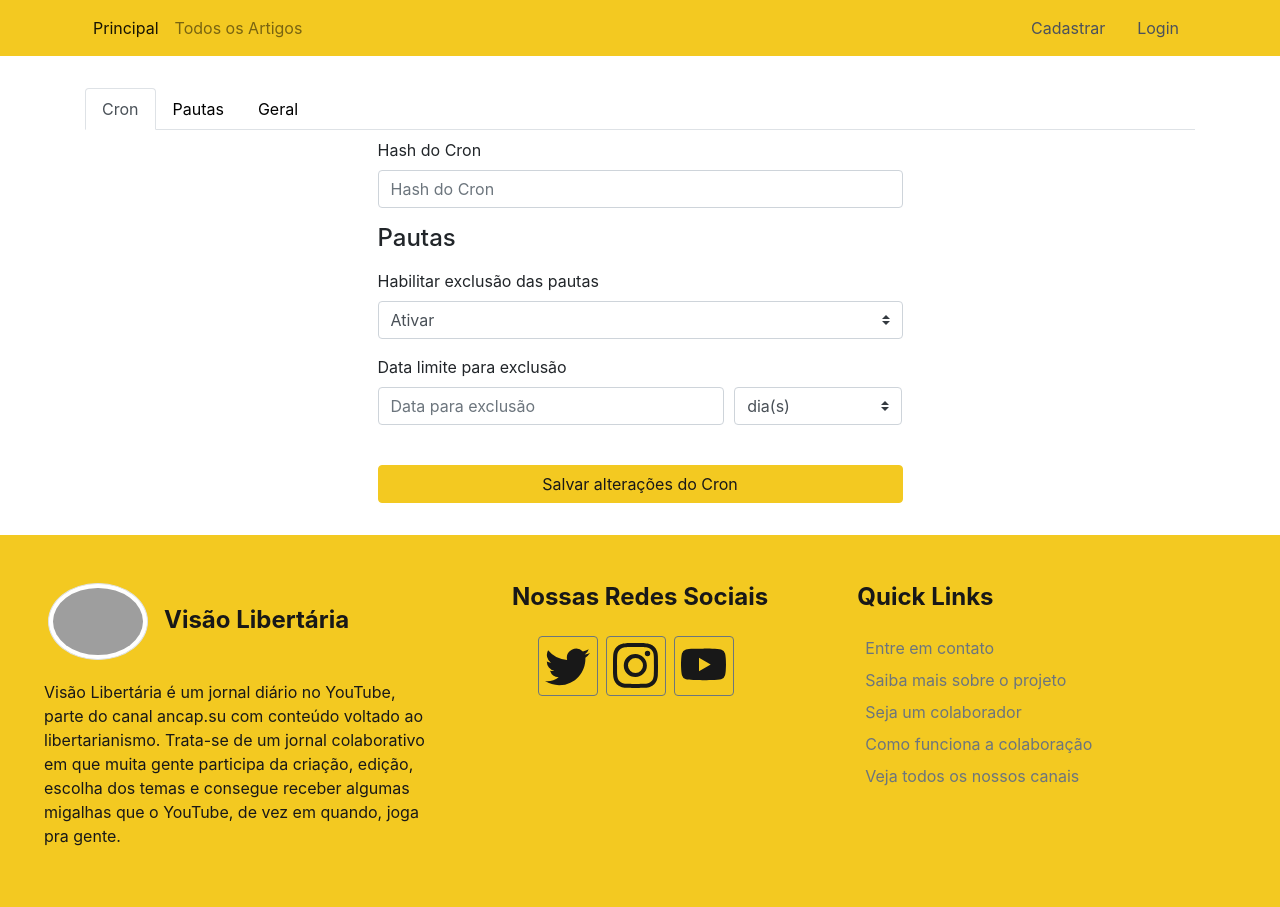
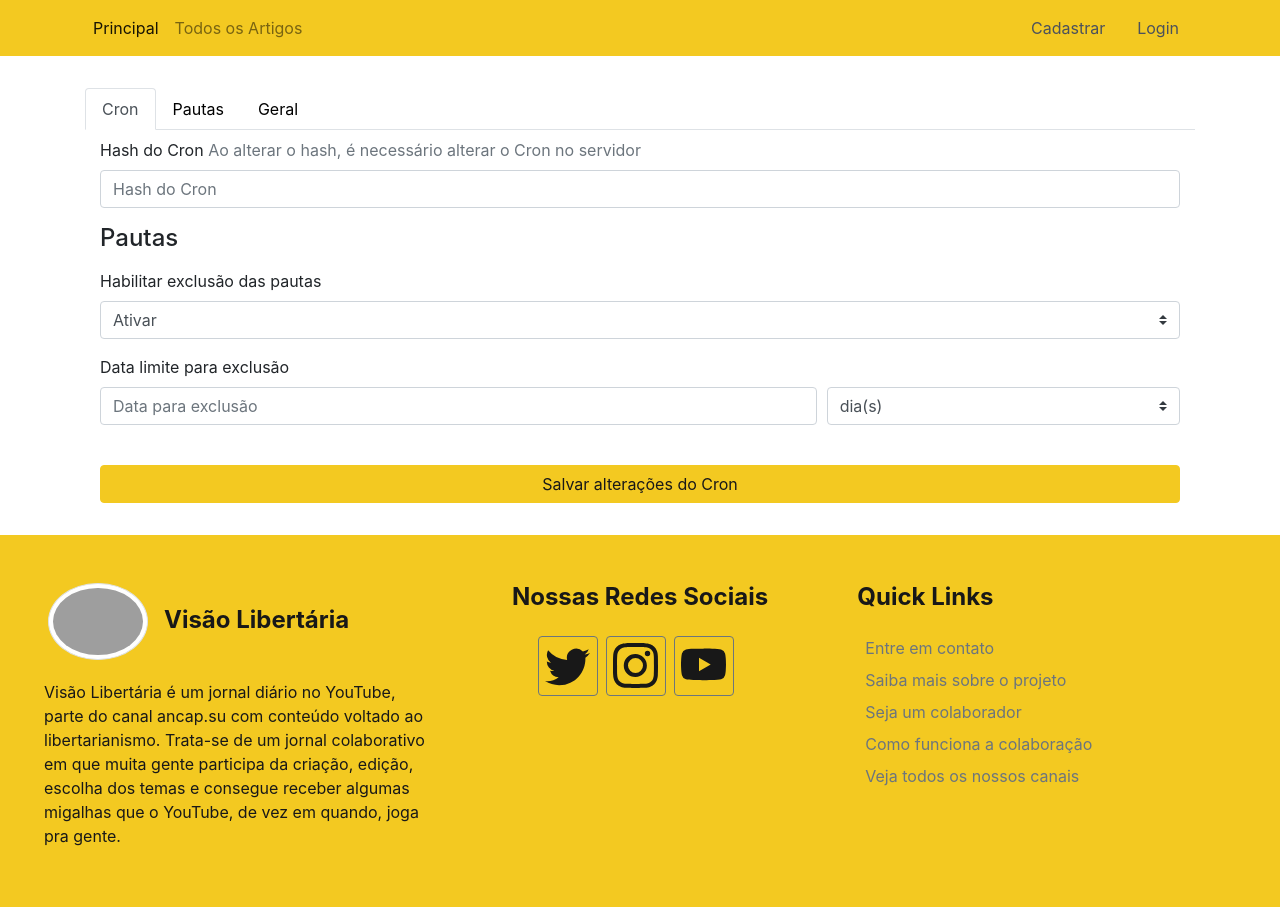
Before and after one commit to KoreaComK/visao-libertaria-site, a CodeIgniter 4 app: the page made by app/Views/colaboradores/administracao_detail.php in a window 1280 px wide. Shown: the part 211-1118 px from the top of the page. Run offline with PHP 8.4 and a stand-in for CodeIgniter, Linux system fonts and the light colour scheme; the template is opened without the code that fills it, so the values that code supplies are empty; some libraries are stand-ins or nearby versions; grey boxes are pictures that could not be loaded.

Commit message:
Adicionando gestão do Cron no site

```diff
--- a/app/Views/colaboradores/administracao_detail.php
+++ b/app/Views/colaboradores/administracao_detail.php
@@ -11,24 +11,31 @@ use CodeIgniter\I18n\Time;
 	<div class="container">
 		<div class="row">
 			<div class="col-lg-12">
+				<div class="mensagem p-3 mb-2 rounded text-white text-center collapse col-12"></div>
 				<ul class="nav nav-tabs" id="myTab" role="tablist">
 					<li class="nav-item" role="presentation">
-						<button class="nav-link active" id="cron-tab" data-toggle="tab" data-target="#cron" type="button" role="tab" aria-controls="cron" aria-selected="true">Cron</button>
+						<button class="nav-link active" id="cron-tab" data-toggle="tab" data-target="#cron"
+							type="button" role="tab" aria-controls="cron" aria-selected="true">Cron</button>
 					</li>
 					<li class="nav-item" role="presentation">
-						<button class="nav-link" id="pautas-tab" data-toggle="tab" data-target="#pautas" type="button" role="tab" aria-controls="pautas" aria-selected="false">Pautas</button>
+						<button class="nav-link" id="pautas-tab" data-toggle="tab" data-target="#pautas" type="button"
+							role="tab" aria-controls="pautas" aria-selected="false">Pautas</button>
 					</li>
 					<li class="nav-item" role="presentation">
-						<button class="nav-link" id="gerais-tab" data-toggle="tab" data-target="#gerais" type="button" role="tab" aria-controls="gerais" aria-selected="false">Geral</button>
+						<button class="nav-link" id="gerais-tab" data-toggle="tab" data-target="#gerais" type="button"
+							role="tab" aria-controls="gerais" aria-selected="false">Geral</button>
 					</li>
 				</ul>
 				<div class="tab-content" id="myTabContent">
-					<div class="tab-pane fade d-flex justify-content-center mt-2 show active" id="cron" role="tabpanel" aria-labelledby="cron-tab">
-						<form class="col-12 col-md-6" novalidate="yes" method="post" id="pautas_form">
+					<div class="tab-pane fade d-flex justify-content-center mt-2 show active" id="cron" role="tabpanel"
+						aria-labelledby="cron-tab">
+						<form class="col-12" novalidate="yes" method="post" id="pautas_form">
 							<div class="mb-3">
-								<label for="username">Hash do Cron</label>
+								<label for="username">Hash do Cron <span class="text-muted">Ao alterar o hash, é necessário alterar o Cron no servidor</span></label>
 								<div class="input-group">
-									<input type="text" class="form-control" id="cron_hash" placeholder="Hash do Cron" name="cron_hash" required value="<?= (isset($post)) ? ($post['cron_hash']) : (''); ?>">
+									<input type="text" class="form-control" id="cron_hash" placeholder="Hash do Cron"
+										name="cron_hash" required
+										value="<?= (isset($dados['cron_hash'])) ? ($dados['cron_hash']) : (''); ?>">
 								</div>
 							</div>
 
@@ -38,9 +45,11 @@ use CodeIgniter\I18n\Time;
 
 							<div class="mb-3">
 								<label for="titulo">Habilitar exclusão das pautas</label>
-								<select class="custom-select" id="status">
-									<option selected value="A">Ativar</option>
-									<option value="I">Inativar</option>
+								<select class="custom-select" id="cron_pautas_status_delete" name="cron_pautas_status_delete">
+									<option value="1" <?= (isset($dados['cron_pautas_status_delete']) && $dados['cron_pautas_status_delete'] == '1') ? ('selected') : (''); ?>>Ativar
+									</option>
+									<option value="0" <?= (isset($dados['cron_pautas_status_delete']) && $dados['cron_pautas_status_delete'] == '0') ? ('selected') : (''); ?>>Inativar
+									</option>
 								</select>
 							</div>
 
@@ -48,20 +57,26 @@ use CodeIgniter\I18n\Time;
 								<label for="titulo">Data limite para exclusão</label>
 								<div class="form-row">
 									<div class="col-md-8 mb-8">
-										<input type="number" class="form-control" id="cron_pautas_data_delete_number" placeholder="Data para exclusão" name="cron_pautas_data_delete_number" required value="<?= (isset($post)) ? ($post['cron_pautas_data_delete_number']) : (''); ?>">
+										<input type="number" class="form-control" id="cron_pautas_data_delete_number"
+											placeholder="Data para exclusão" name="cron_pautas_data_delete_number"
+											required min="1"
+											value="<?= (isset($dados['cron_pautas_data_delete'])) ? (explode(' ', $dados['cron_pautas_data_delete'])[0]) : (''); ?>">
 									</div>
 									<div class="col-md-4 mb-4">
-										<select class="custom-select" id="cron_pautas_data_delete_time" name="cron_pautas_data_delete_time">
-											<option selected value="days">dia(s)</option>
-											<option value="weeks">semana(s)</option>
-											<option value="months">mes(es)</option>
-											<option value="years">ano(s)</option>
+										<select class="custom-select" id="cron_pautas_data_delete_time"
+											name="cron_pautas_data_delete_time">
+											<option selected value="days" <?= (isset($dados['cron_pautas_data_delete']) && explode(' ', $dados['cron_pautas_data_delete'])[1] == 'days') ? ('selected') : (''); ?>>dia(s)</option>
+											<option value="weeks" <?= (isset($dados['cron_pautas_data_delete']) && explode(' ', $dados['cron_pautas_data_delete'])[1] == 'weeks') ? ('selected') : (''); ?>>semana(s)</option>
+											<option value="months" <?= (isset($dados['cron_pautas_data_delete']) && explode(' ', $dados['cron_pautas_data_delete'])[1] == 'months') ? ('selected') : (''); ?>>mes(es)</option>
+											<option value="years" <?= (isset($dados['cron_pautas_data_delete']) && explode(' ', $dados['cron_pautas_data_delete'])[1] == 'years') ? ('selected') : (''); ?>>ano(s)</option>
 										</select>
 									</div>
 								</div>
 							</div>
 
-							<button class="btn btn-primary btn-block mb-3" type="submit">Salvar alterações do Cron</button>
+							<button class="btn btn-primary btn-block mb-3 salvar-config" type="button">Salvar alterações
+								do
+								Cron</button>
 						</form>
 					</div>
 					<div class="tab-pane fade" id="pautas" role="tabpanel" aria-labelledby="pautas-tab">...</div>
@@ -73,4 +88,37 @@ use CodeIgniter\I18n\Time;
 	</div>
 </div>
 
+<script type="text/javascript">
+	$(".salvar-config").on("click", function () {
+		form = new FormData(pautas_form);
+		submit(form);
+	});
+
+	function submit(form) {
+		$.ajax({
+			url: "<?php echo base_url('colaboradores/admin/administracao'); ?>",
+			method: "POST",
+			data: form,
+			processData: false,
+			contentType: false,
+			cache: false,
+			dataType: "json",
+			beforeSend: function () { $('#modal-loading').modal('show'); },
+			complete: function () { $('#modal-loading').modal('hide'); },
+			success: function (retorno) {
+				$('.mensagem').show();
+				$('.mensagem').html(retorno.mensagem);
+				if (retorno.status) {
+					$('.mensagem').removeClass('bg-danger');
+					$('.mensagem').addClass('bg-success');
+				} else {
+					$('.mensagem').addClass('bg-danger');
+					$('.mensagem').removeClass('bg-success');
+				}
+			}
+		});
+	}
+</script>
+
+
 <?= $this->endSection(); ?>
--- a/app/Views/layouts/main.php
+++ b/app/Views/layouts/main.php
@@ -128,7 +128,7 @@
 									<a class="nav-link dropdown-toggle" href="#" role="button" data-toggle="dropdown" aria-expanded="false">Administração</a>
 									<div class="dropdown-menu vl-bg-c" aria-labelledby="dropdown07">
 										<?php if (isset($_SESSION) && in_array('7', $_SESSION['colaboradores']['permissoes'])) : ?>
-											<a href="#" class="dropdown-item">Configuração</a>
+											<a href="<?= site_url('colaboradores/admin/administracao'); ?>" class="dropdown-item">Configuração do Site</a>
 										<?php endif; ?>
 										<?php if (isset($_SESSION) && in_array('8', $_SESSION['colaboradores']['permissoes'])) : ?>
 											<a href="<?= site_url('colaboradores/admin/financeiro'); ?>" class="dropdown-item">Financeiro</a>
```
Also changed, not shown: app/Controllers/Colaboradores/Admin.php (+29 -1 lines).
